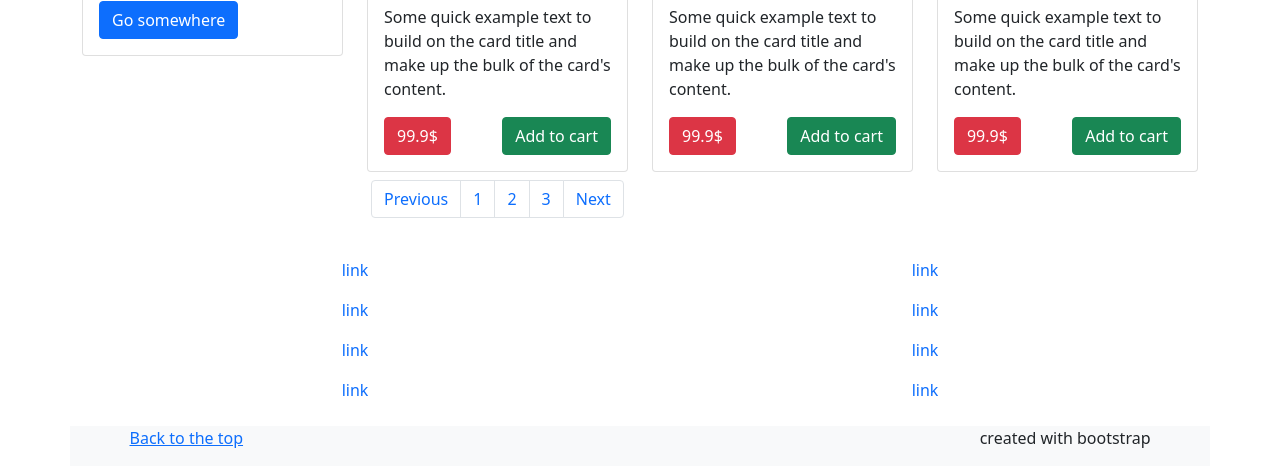
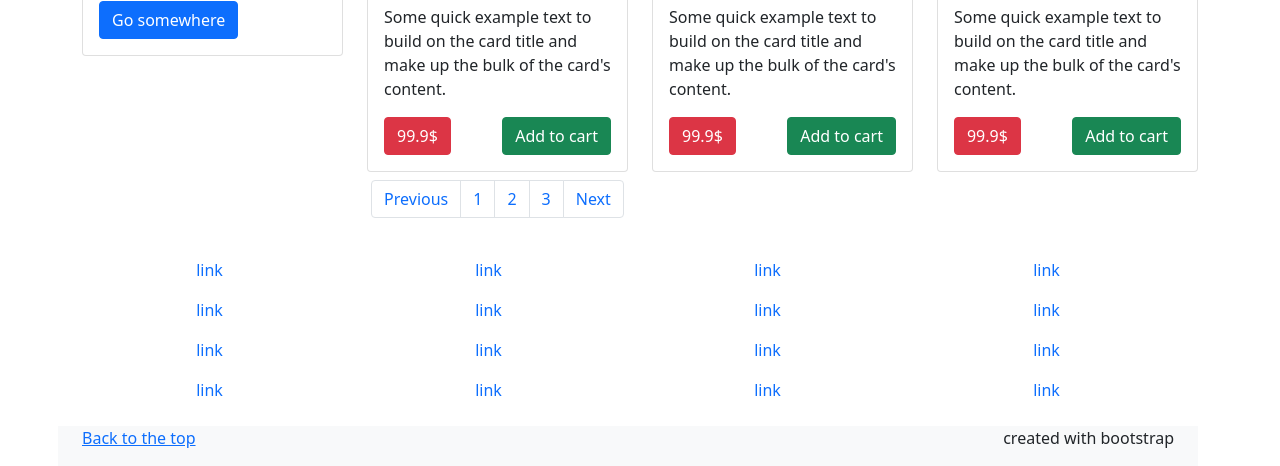
Before and after one commit to rdxakash0/bootstrap-first-project, a plain HTML site: page index.html in a window 1280 px wide. Shown: the part 1093-1559 px from the top of the page. Drawn offline with nearby package versions, Linux system fonts and the light colour scheme.

Commit message:
new edit

```diff
--- a/index.html
+++ b/index.html
@@ -192,9 +192,9 @@
 
         <footer>
             <div class="row">
-                <div class="col-md-12">
+
                   <div class="row justify-content-around py-3">
-                    <div class="col-md-4 text-center">
+                    <div class="col-md-3 text-center">
                       <ul class=" nav flex-column ">
                         <li class="nav-item"><a href="#" class="nav-link"> link </a></li>
                         <li class="nav-item"><a href="#" class="nav-link"> link </a></li>
@@ -202,7 +202,7 @@
                         <li class="nav-item"><a href="#" class="nav-link"> link </a></li>
                       </ul>
                     </div>
-                    <div class="col-md-4 text-center">
+                    <div class="col-md-3 text-center">
                       <ul class=" nav flex-column ">
                         <li class="nav-item"><a href="#" class="nav-link"> link </a></li>
                         <li class="nav-item"><a href="#" class="nav-link"> link </a></li>
@@ -210,15 +210,33 @@
                         <li class="nav-item"><a href="#" class="nav-link"> link </a></li>
                       </ul>
                     </div>
+                    <div class="col-md-3 text-center">
+                        <ul class=" nav flex-column ">
+                          <li class="nav-item"><a href="#" class="nav-link"> link </a></li>
+                          <li class="nav-item"><a href="#" class="nav-link"> link </a></li>
+                          <li class="nav-item"><a href="#" class="nav-link"> link </a></li>
+                          <li class="nav-item"><a href="#" class="nav-link"> link </a></li>
+                        </ul>
+                      </div>
+                      <div class="col-md-3 text-center ">
+                        <ul class=" nav flex-column">
+                          <li class="nav-item"><a href="#" class="nav-link"> link </a></li>
+                          <li class="nav-item"><a href="#" class="nav-link"> link </a></li>
+                          <li class="nav-item"><a href="#" class="nav-link"> link </a></li>
+                          <li class="nav-item"><a href="#" class="nav-link"> link </a></li>
+                        </ul>
+                      </div>
                   </div>
 
-                  <div class="row justify-content-center bg-light">
-                    <div class="col-md-11">
-                      <p class="d-inline-block float-start"><a href="#">Back to the top</a></p>
-                      <p class="d-inline-block float-end">created with bootstrap</p>
-                    </div>
-                  </div>
-                </div>
+
+                    <div class="row justify-content-center bg-light">
+                        <div class="col-md-12">
+                          <p class="d-inline-block float-start"><a href="#">Back to the top</a></p>
+                          <p class="d-inline-block float-end">created with bootstrap</p>
+                        </div>
+                      </div>
+
+
               </div>
         </footer>
 
```
